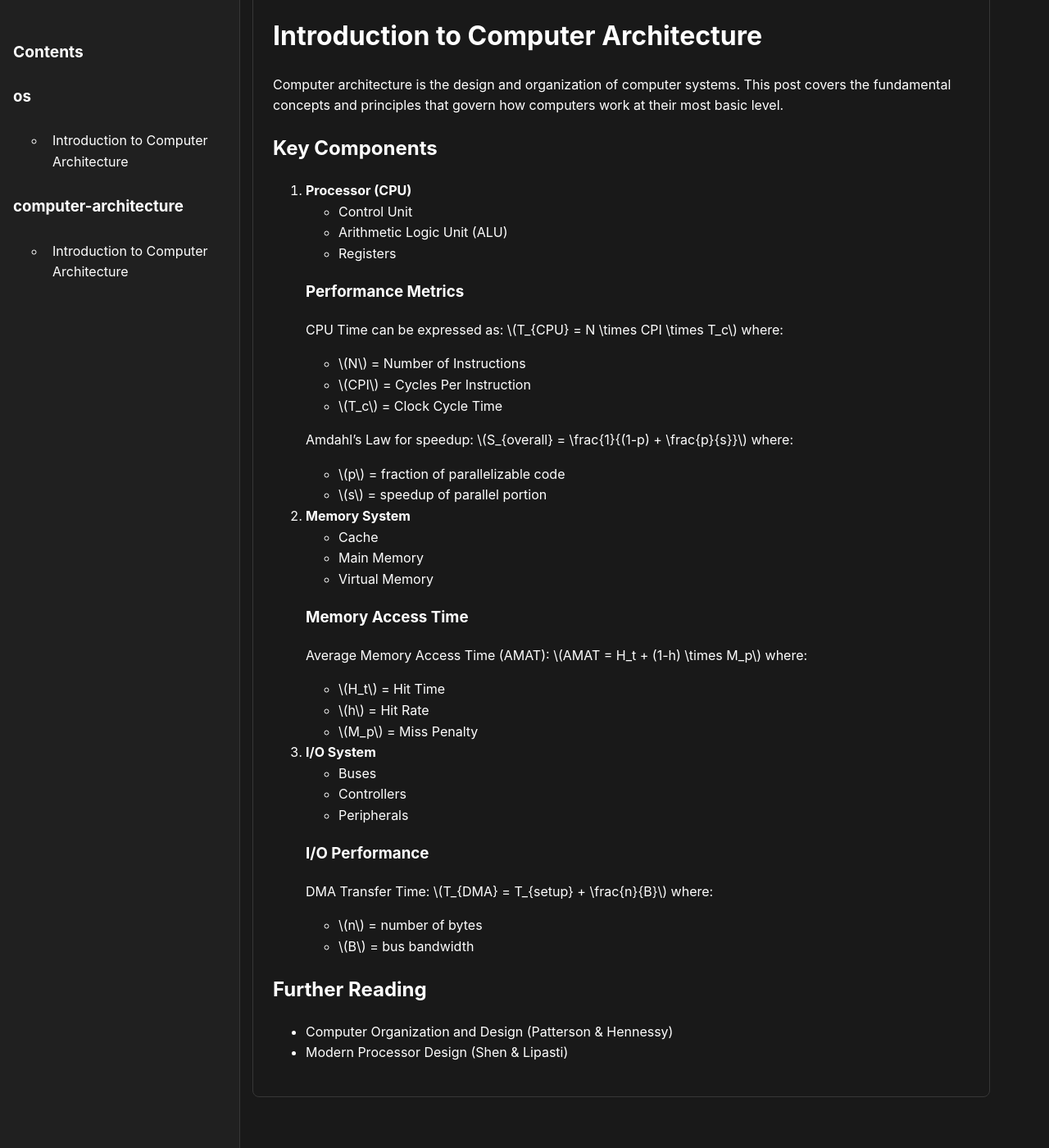
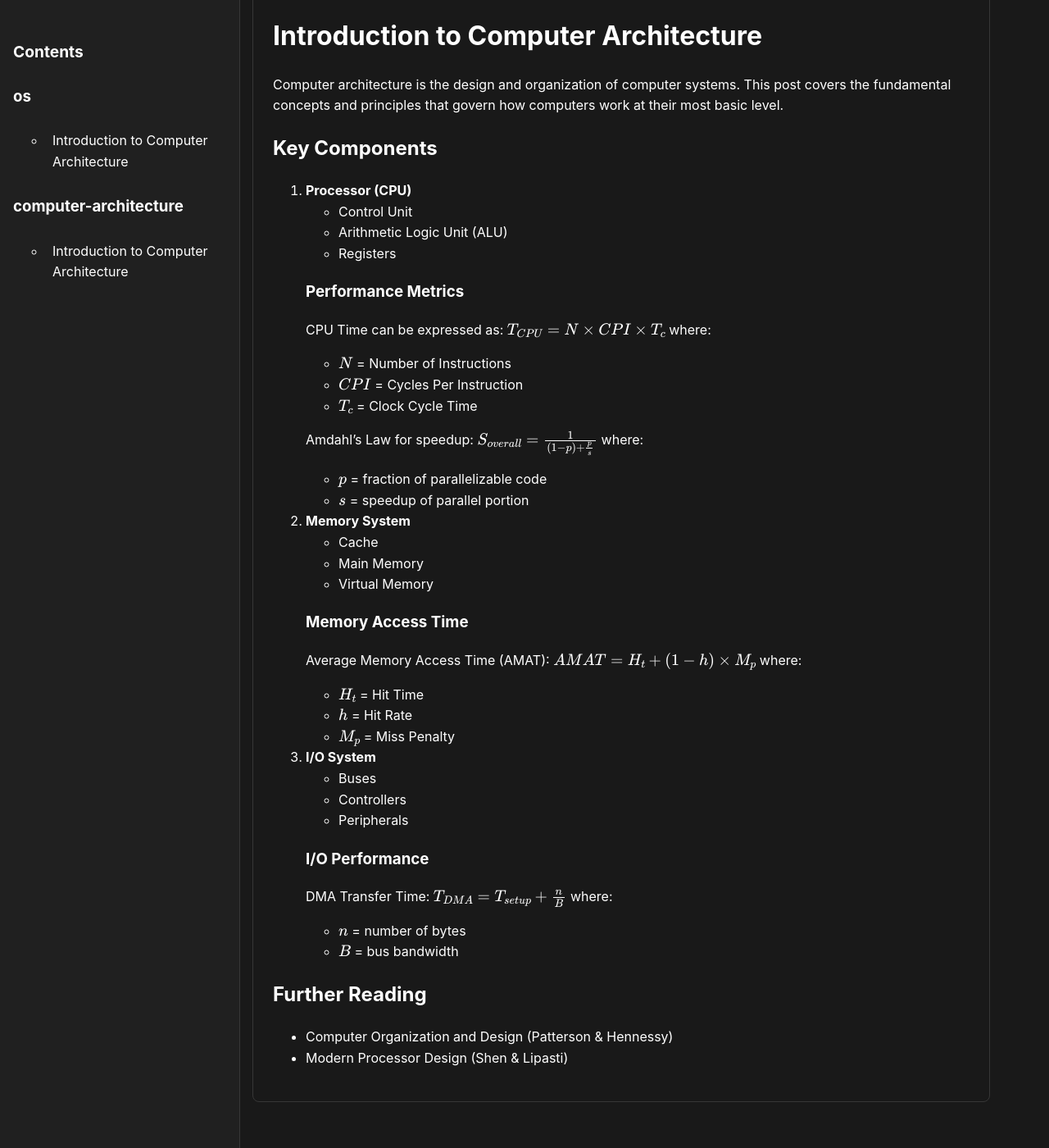
Before and after one commit to zazabap/zazabap.github.io, a Jekyll site: the page built from os/_posts/2024-01-01-introduction-to-computer-architecture.md, in a window 1280 px wide and 1400 px high, scrolled down 133 px. Shown: the whole window at 82% size. Built offline with Jekyll 4.4.1, drawn with Linux system fonts in a browser that asks for light colours.

Commit message:
Add support to the latex

```diff
--- a/_layouts/notion.html
+++ b/_layouts/notion.html
@@ -5,6 +5,24 @@
     <meta name="viewport" content="width=device-width, initial-scale=1.0">
     <title>{{ page.title }} | Computer Architecture Notes</title>
     <link rel="stylesheet" href="{{ '/assets/css/notion-style.css' | relative_url }}">
+
+    <!-- MathJax Configuration -->
+    <script>
+        MathJax = {
+            tex: {
+                inlineMath: [['$', '$'], ['\\(', '\\)']],
+                displayMath: [['$$', '$$'], ['\\[', '\\]']],
+                processEscapes: true
+            },
+            svg: {
+                fontCache: 'global'
+            }
+        };
+    </script>
+    <!-- Load MathJax -->
+    <script type="text/javascript" id="MathJax-script" async
+        src="https://cdn.jsdelivr.net/npm/mathjax@3/es5/tex-mml-chtml.js">
+    </script>
 </head>
 <body>
     <div class="container">
--- a/assets/css/notion-style.css
+++ b/assets/css/notion-style.css
@@ -111,3 +111,27 @@ code {
   padding: 0.5rem 0;
   border-bottom: 1px solid var(--border-color);
 }
+
+
+/* LaTeX equation styling */
+.MathJax {
+    color: var(--text-color) !important;
+}
+
+.math-block {
+    overflow-x: auto;
+    margin: 1.5rem 0;
+    padding: 1rem;
+    background: var(--code-bg);
+    border-radius: 8px;
+}
+
+/* Ensure equations are readable in dark mode */
+mjx-container {
+    color: var(--text-color) !important;
+}
+
+mjx-container[jax="CHTML"][display="true"] {
+    margin: 1.5rem 0 !important;
+    padding: 0.5rem 0;
+}
```
